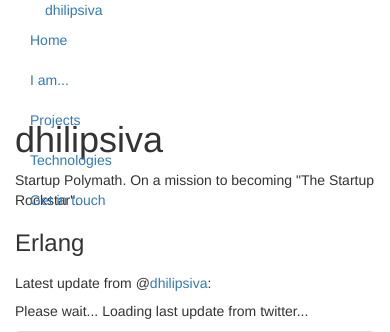
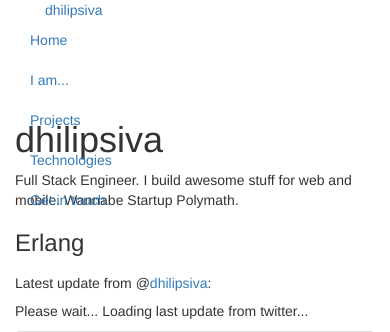
Before and after one commit to dhilipsiva/dhilipsiva.com, a Flask app: page / in a window 390 px wide. Shown: the top 332 px of the page. Run offline with Flask 2, Linux system fonts and the light colour scheme; some libraries are stand-ins or nearby versions.

Commit message:
Full Stack Engineer. I build awesome stuff for web and mobile. Wannabe Startup Polymath.

```diff
--- a/templates/home.html
+++ b/templates/home.html
@@ -7,7 +7,7 @@
             <div class="span8">
                 <div class="hero-unit" itemscope itemtype="http://data-vocabulary.org/Person">
 			<h1><span itemprop="name">dhilipsiva</span></h1>
-               	    <p>Startup Polymath. On a mission to becoming "The Startup Rockstar".<p>
+               	    <p>Full Stack Engineer. I build awesome stuff for web and mobile. Wannabe Startup Polymath.<p>
                     <h3 />
                     <span class="dynamo" data-lines="C, C#, Python, Erlang, Clojure, JavaScript, Shell, Vim, Nodejs, Cocoa, .Net, Design Patterns, User Interactivity" data-delay="1000ms" data-speed="350ms">Erlang</span>
                     <h3 />
```
